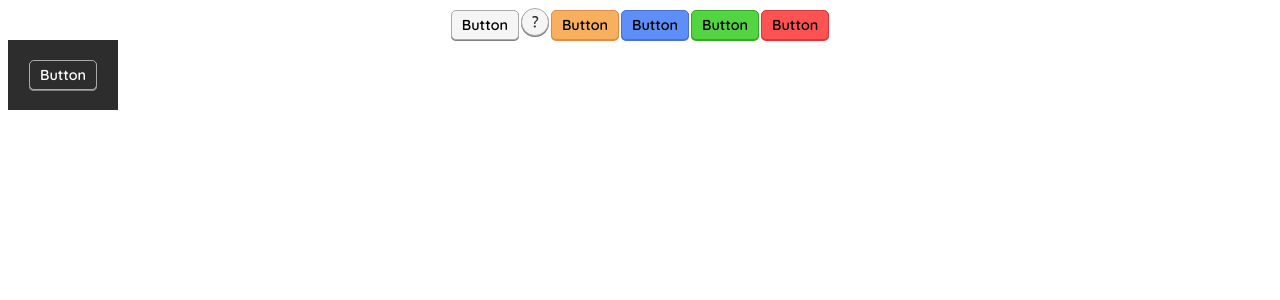
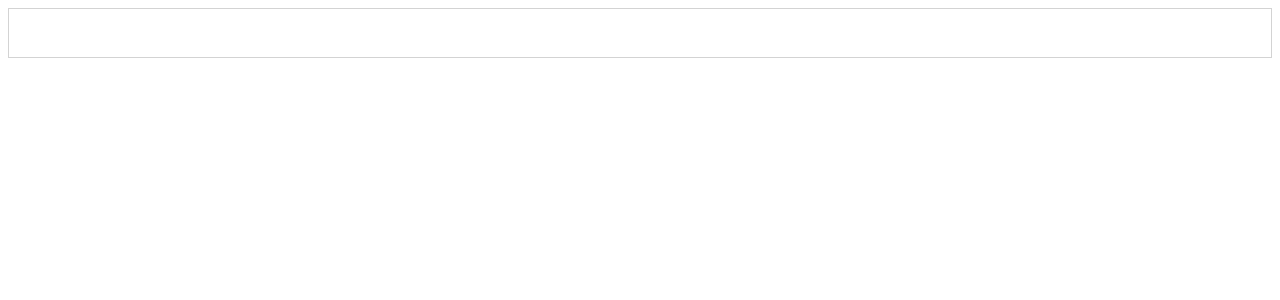
Before and after one commit to hawesdb/DanVue, a Vue app: page / in a window 1280 px wide. Shown: the top 300 px of the page. Built offline with nearby package versions, Linux system fonts and the light colour scheme.

Commit message:
icon button now works for dark mode

```diff
--- a/src/App.vue
+++ b/src/App.vue
@@ -7,16 +7,9 @@
       :type="alertType"
       :position="alertPosition"
       :timeout="alertTimeout"/>
+    <div id="main-menu">
+    </div>
     <router-view/>
-    <dv-button></dv-button>
-    <dv-button icon></dv-button>
-    <div style="position: absolute;padding: 20px; background-color: #2D2D2D">
-      <dv-button dark></dv-button>
-    </div>
-    <dv-button orange></dv-button>
-    <dv-button primary></dv-button>
-    <dv-button success></dv-button>
-    <dv-button error></dv-button>
   </div>
 </template>
 
@@ -52,28 +45,8 @@ export default {
   // background-color: #998b8b;
 }
 
-#nav {
-  padding: 30px;
-
-  a {
-    font-weight: bold;
-    color: #2c3e50;
-
-    &.router-link-exact-active {
-      color: #42b983;
-    }
-  }
-}
-
-#light-background {
-  display: flex;
-  padding: 20px 10px;
-  border: 1px solid var(--dark);
-}
-#dark-background {
-  display: flex;
-  padding: 20px 10px;
-  border: 1px solid var(--dark);
-  background-color: var(--dark);
+#main-menu {
+  height:48px;
+  border: 1px solid lightgray;
 }
 </style>
--- a/src/components/Button.vue
+++ b/src/components/Button.vue
@@ -2,9 +2,13 @@
   <button @click="emitClick" class="dv-button" :class="`
     ${buttonColor ? buttonColor : ''}
     ${icon ? 'icon' : ''}
+    ${tile ? 'tile' : ''}
     `">
     <slot v-if="!icon">Button</slot>
-    <slot v-else><img :src="require('@/assets/sampleIcon.png')"></slot>
+    <slot v-else>
+      <img :src="require('@/assets/sampleIconWhite.png')" v-if="dark">
+      <img :src="require('@/assets/sampleIcon.png')" v-else>
+    </slot>
   </button>
 </template>
 
@@ -16,7 +20,8 @@ export default {
     orange: Boolean,
     success: Boolean,
     error: Boolean,
-    icon: Boolean
+    icon: Boolean,
+    tile: Boolean
   },
   methods: {
     emitClick (text) {
@@ -139,6 +144,9 @@ export default {
       width: 16px;
       height: auto;
     }
+  }
+  .tile {
+    border-radius: 0;
   }
 </style>
 
```
